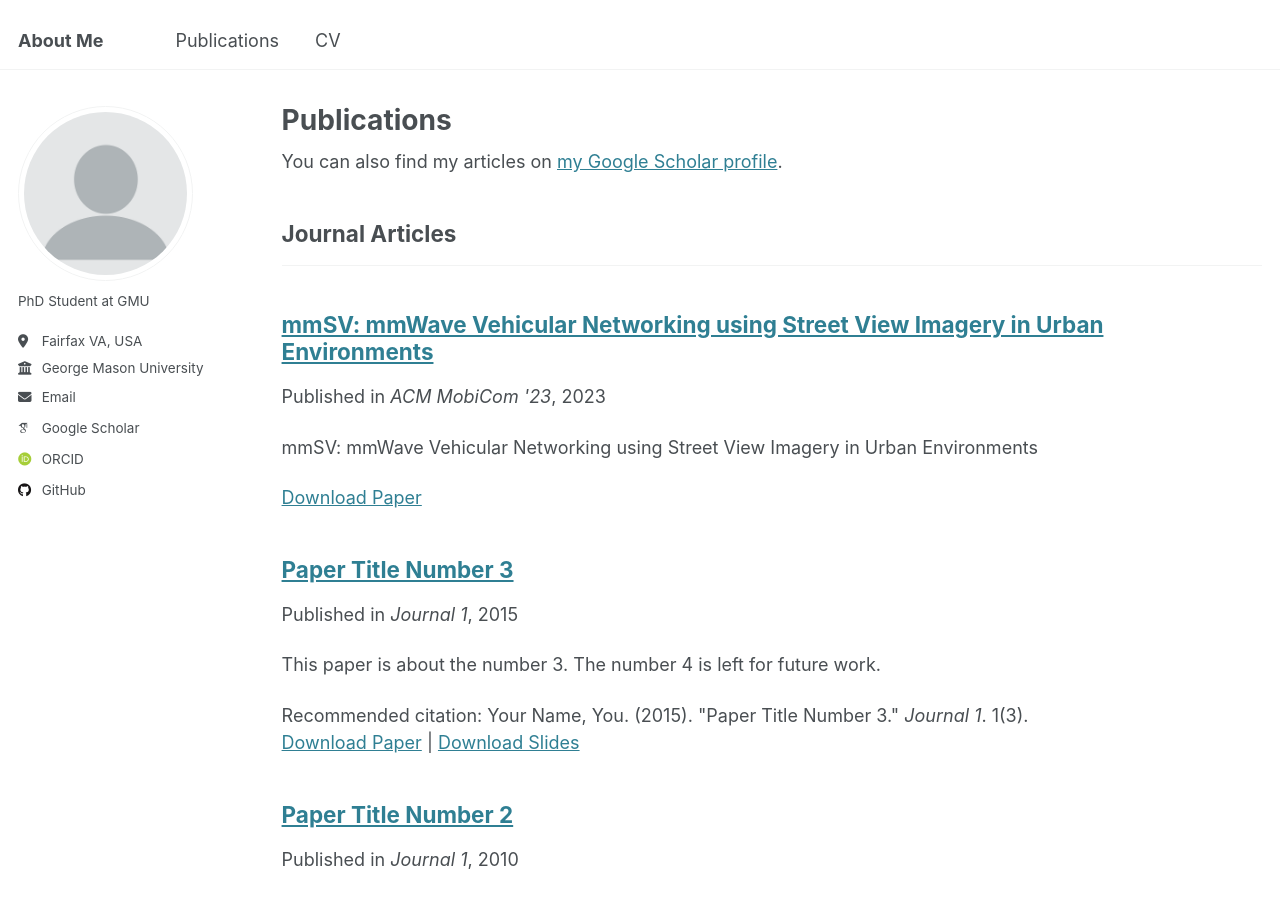
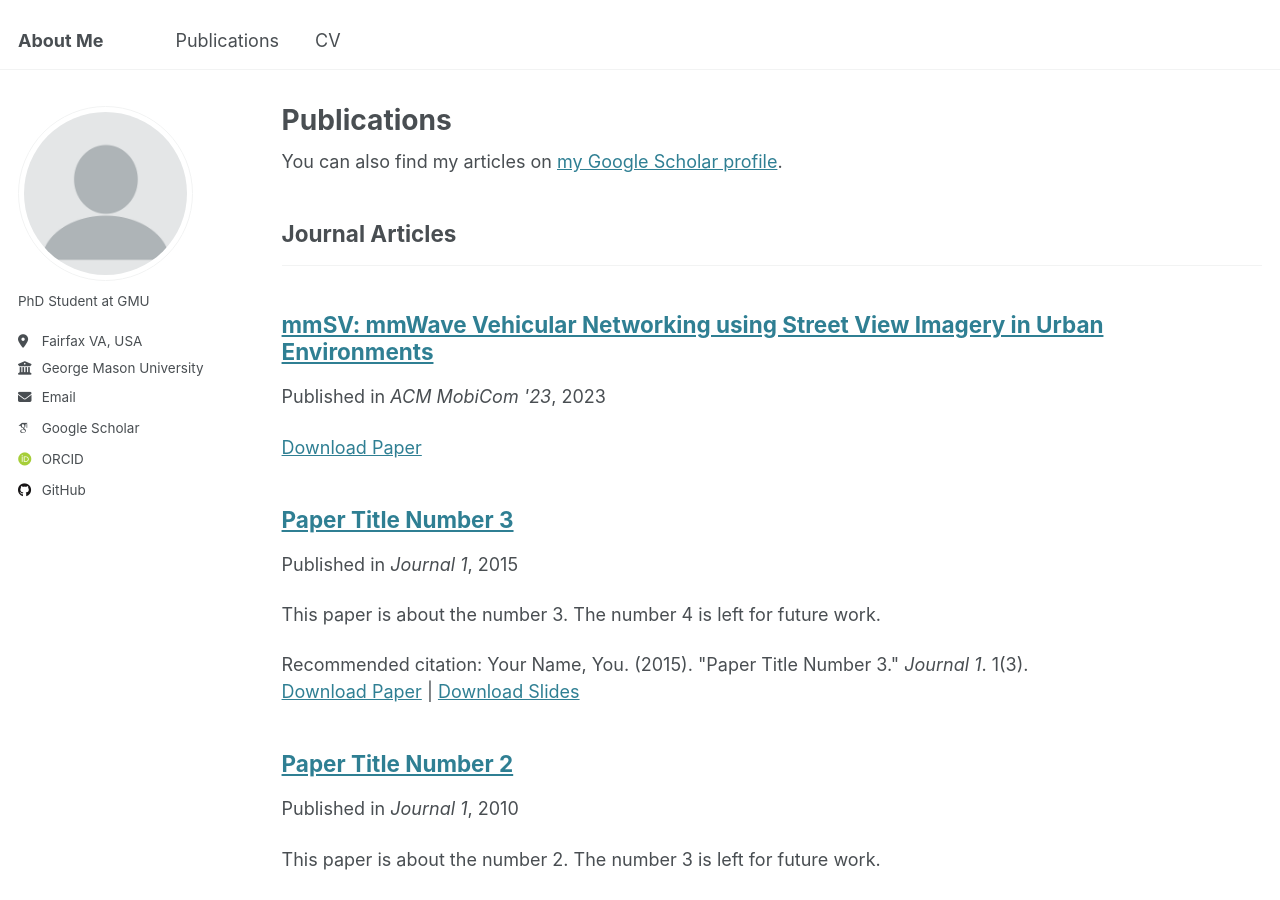
Before and after one commit to kamari/kamari.github.io, a Jekyll site: the page built from _pages/publications.html, in a window 1280 px wide and 900 px high. Built offline with Jekyll 4.4.1, drawn with Linux system fonts in a browser that asks for light colours; some web fonts are replaced.

Commit message:
Update 2009-10-01-paper-title-number-1.md

```diff
--- a/_publications/2009-10-01-paper-title-number-1.md
+++ b/_publications/2009-10-01-paper-title-number-1.md
@@ -3,7 +3,6 @@ title: "mmSV: mmWave Vehicular Networking using Street View Imagery in Urban Env
 collection: publications
 category: manuscripts
 permalink: /publication/mmsv
-excerpt: 'mmSV: mmWave Vehicular Networking using Street View Imagery in Urban Environments'
 date: 2023-10-02
 venue: "ACM MobiCom '23"
 slidesurl: ''
```
